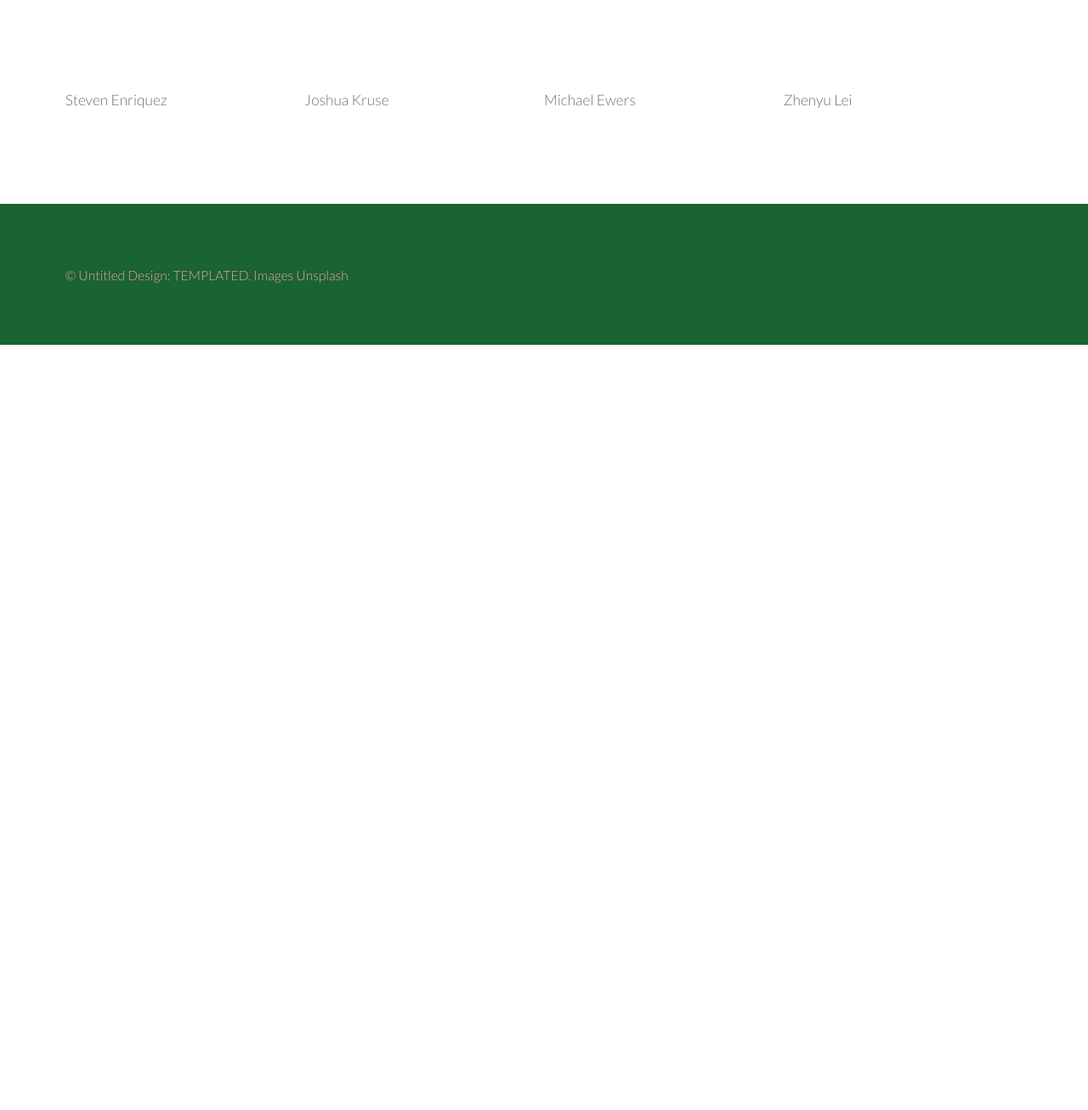
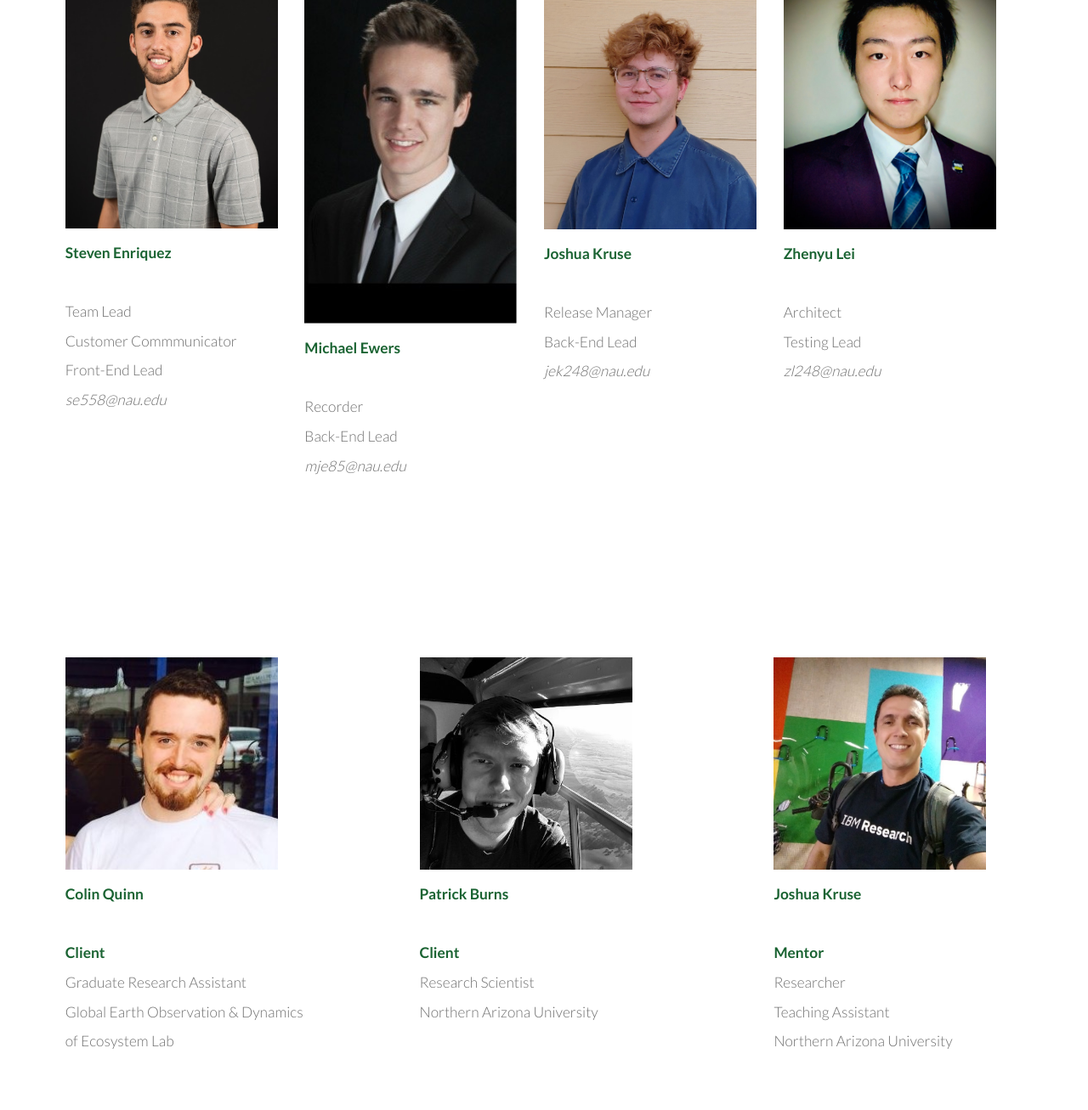
Before and after one commit to JoshEKruse-zz/intellichirp-website, a plain HTML site: page team.html in a window 1280 px wide. Shown: the part 254-1561 px from the top of the page at 85% size. Before the commit the page ends 800 px from the top, so only its background shows below. Drawn offline with Linux system fonts and the light colour scheme.

Commit message:
Added client and mentors to team page. Added photos for all team members. Added contact information and member titles

```diff
--- a/team.html
+++ b/team.html
@@ -27,22 +27,66 @@
 			</header>
 			<a href="#menu" class="navPanelToggle"><span class="fa fa-bars"></span></a>
 
-		<!-- Main -->
-			<section id="main" >
-				<div class="inner">
-					<header class="major special">
-						<h1>Team</h1>
-					</header>
-                </div>
-			</section>
-
-        <!-- Three -->
+        <!-- Team -->
             <section id="three">
                 <div class="inner">
-                    <article><div class="content"><p>Steven Enriquez</p></div></article>
-                    <article><div class="content"><p>Joshua Kruse</p></div></article>
-                    <article><div class="content"><p>Michael Ewers</p></div></article>
-                    <article><div class="content"><p>Zhenyu Lei</p></div></article>
+                    <article><div class="content">
+                            <img src="images/steven_profile.png" style="width:250px;">
+                            <p><b>Steven Enriquez</b></p>
+                            <p>Team Lead
+                            <br>Customer Commmunicator
+                            <br>Front-End Lead
+                            <br><i>se558@nau.edu</i></p>
+                        </div></article>
+                    <article><div class="content">
+                            <img src="images/michael_profile.png" style="width:250px;">
+                            <p><b>Michael Ewers</b></p>
+                            <p>Recorder
+                            <br>Back-End Lead
+                            <br><i>mje85@nau.edu</i></p>
+                        </div></article>
+                    <article><div class="content">
+                            <img src="images/josh_profile.jpg" style="width:250px;">
+                            <p><b>Joshua Kruse</b></p>
+                            <p>Release Manager
+                            <br>Back-End Lead
+                            <br><i>jek248@nau.edu</i></p>
+                        </div></article>
+                    <article><div class="content">
+                            <img src="images/zhenyu_profile.jpg" style="width:250px;">
+                            <p><b>Zhenyu Lei</b></p>
+                            <p>Architect
+                            <br>Testing Lead
+                            <br><i>zl248@nau.edu</i></p>
+                        </div></article>
+                </div>
+            </section>
+
+        <!-- Clients + Mentor -->
+            <section id="three">
+                <div class="inner">
+                    <article><div class="content">
+                            <img src="images/colin_profile.jpg" style="width:250px;">
+                            <p><b>Colin Quinn</b></p>
+                            <p><strong>Client</strong>
+                            <br>Graduate Research Assistant
+                            <br>Global Earth Observation & Dynamics of Ecosystem Lab</p>
+                        </div></article>
+                    <article><div class="content">
+                            <img src="images/patrick_profile_2.jpg" style="width:250px;">
+                            <p><b>Patrick Burns</b></p>
+                            <p><strong>Client</strong>
+                            <br>Research Scientist
+                            <br>Northern Arizona University</p>
+                        </div></article>
+                    <article><div class="content">
+                            <img src="images/fabio_profile.jpg" style="width:250px;">
+                            <p><b>Joshua Kruse</b></p>
+                            <p><strong>Mentor</strong>
+                            <br>Researcher
+                            <br>Teaching Assistant
+                            <br>Northern Arizona University</p>
+                        </div></article>
                 </div>
             </section>
 
```
Also changed, not shown: images/colin_profile.jpg (added), images/fabio_profile.jpg (added), images/josh_profile.jpg (added), images/michael_profile.png (added), images/patrick_profile.jpg (added), images/patrick_profile_2.jpg (added), images/steven_profile.png (added), images/zhenyu_profile.jpg (added), 1 other file.
